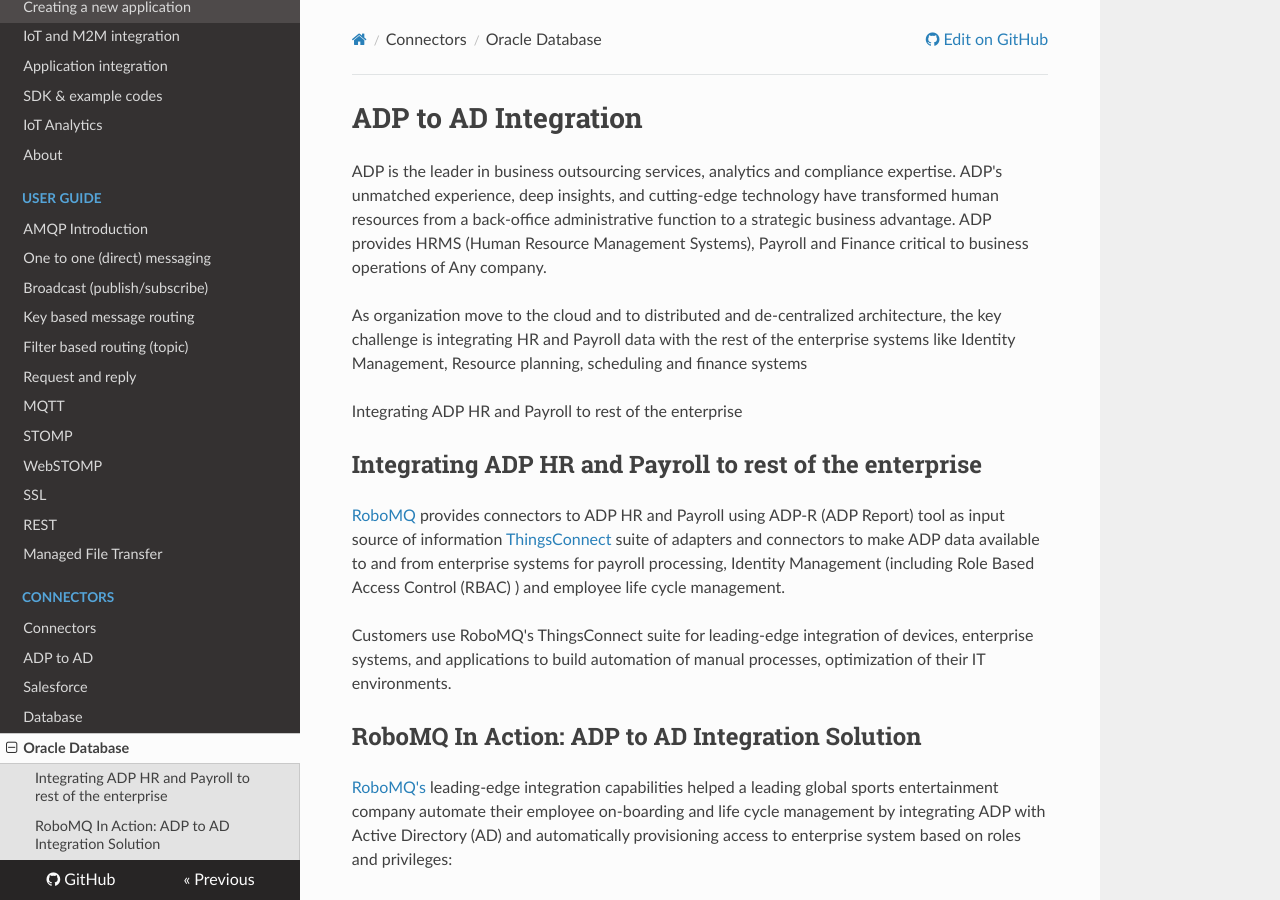
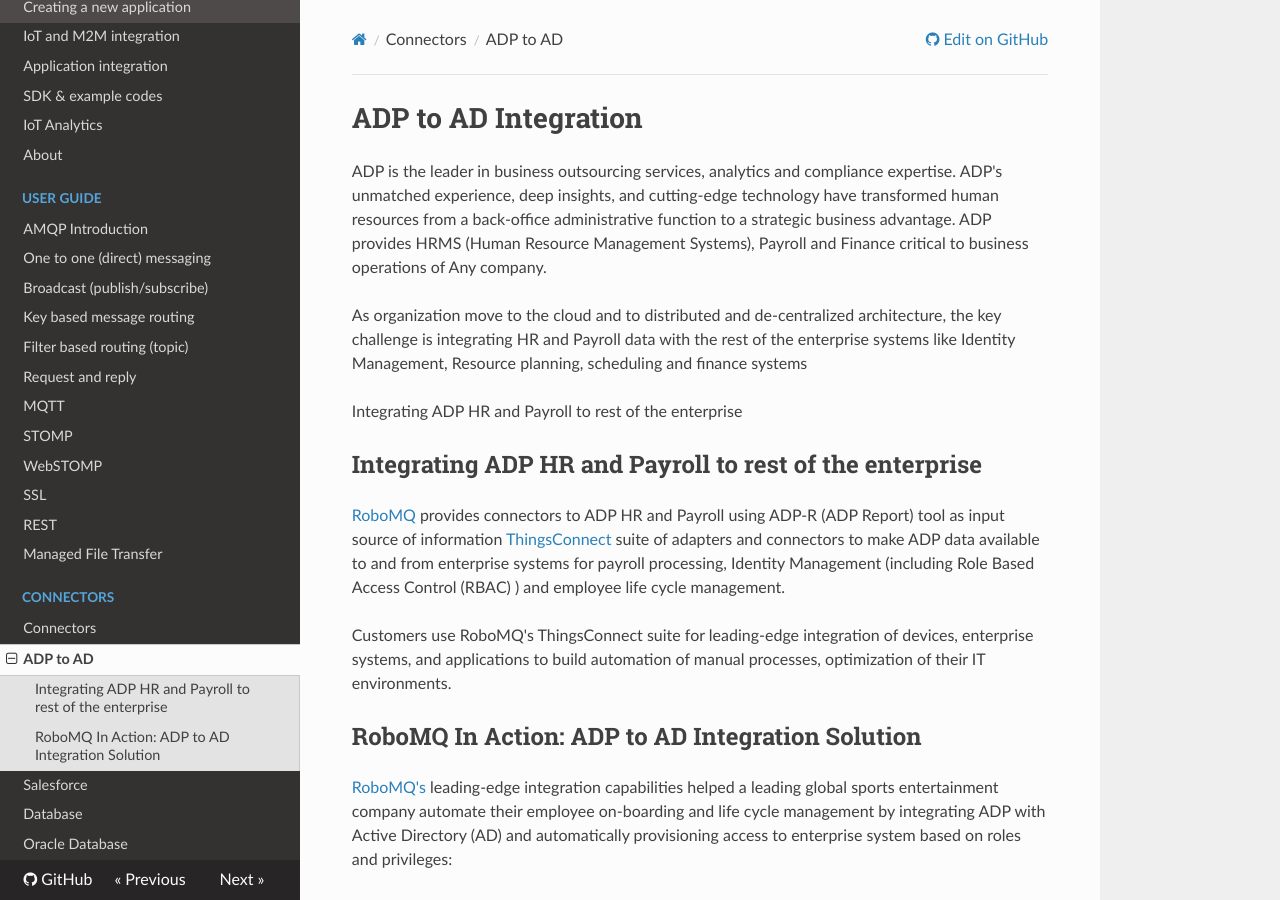
Before and after one commit to robomq/robomq.io, an MkDocs documentation site: the page built from docs/ADP-to-AD_Connector.md, in a window 1280 px wide and 900 px high. Built offline with MkDocs 1.6.1, drawn with Linux system fonts in a browser that asks for light colours; nearby versions of some CDN libraries; old or Windows-style settings are respelled for this version of MkDocs.

Commit message:
fixed mislabeled pages

```diff
--- a/mkdocs.yml
+++ b/mkdocs.yml
@@ -25,9 +25,9 @@
 - ['managed_file_transfer.md', 'User Guide', 'Managed File Transfer']
 - ['IotAnalytics-walkthrough.md', '', 'IoT Analytics']
 - ['connectors.md', 'Connectors', 'Connectors']
-- ['Salesforce_Connector.md', 'Connectors', 'ADP to AD']
-- ['Oracle-Database_Connector.md', 'Connectors', 'Salesforce']
+- ['ADP-to-AD_Connector.md', 'Connectors', 'ADP to AD']
+- ['Salesforce_Connector.md', 'Connectors', 'Salesforce']
 - ['Database_Connector.md', 'Connectors', 'Database']
-- ['ADP-to-AD_Connector.md', 'Connectors', 'Oracle Database']
+- ['Oracle-Database_Connector.md', 'Connectors', 'Oracle Database']
 - ['about.md', '', 'About']
 theme: readthedocs
```
